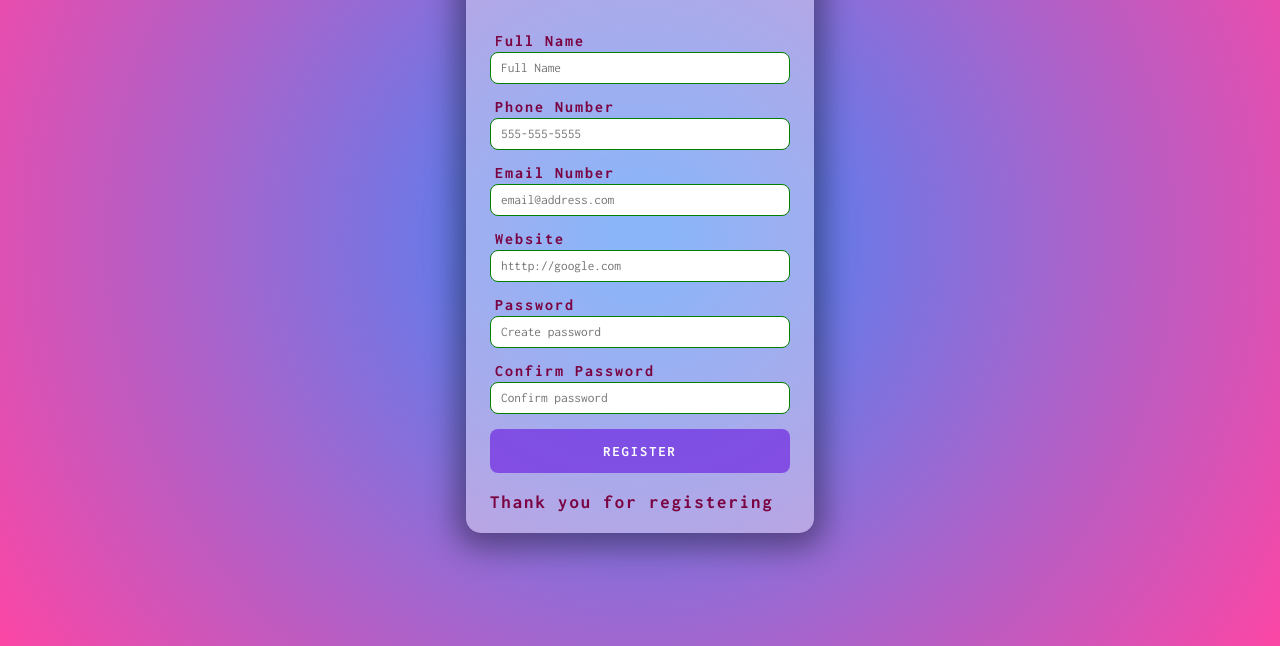
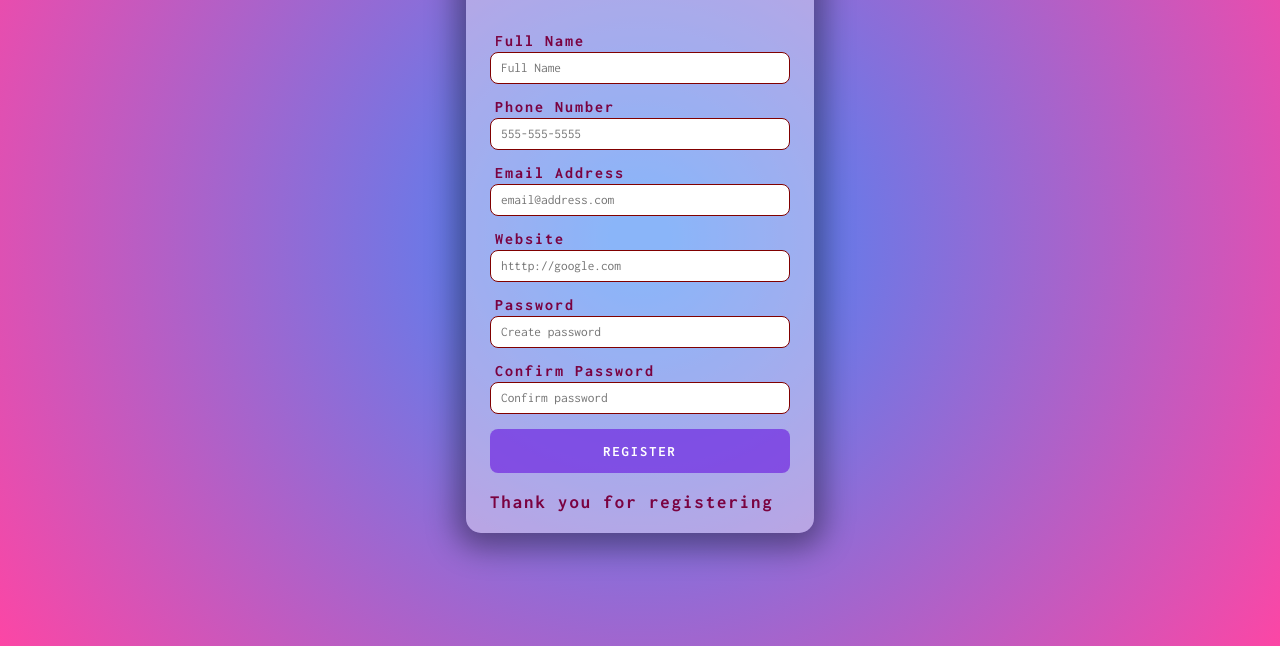
Before and after one commit to amakaogujiofor/JavaScript-Form-Validation, a plain HTML site: page index.html in a window 1280 px wide. Shown: the part 170-816 px from the top of the page. Drawn offline with Linux system fonts and the light colour scheme.

Commit message:
Added some Html Validation

```diff
--- a/index.html
+++ b/index.html
@@ -19,19 +19,35 @@
       <form id="form">
         <div class="form-group">
           <label for="name">Full Name</label>
-          <input type="text" name="" id="name" placeholder="Full Name" />
+          <input
+            type="text"
+            name=""
+            id="name"
+            placeholder="Full Name"
+            required
+            minlength="3"
+            maxlength="100"
+          />
         </div>
         <div class="form-group">
           <label for="phone">Phone Number</label>
-          <input type="tel" name="" id="phone" placeholder="555-555-5555" />
+          <input
+            type="tel"
+            name=""
+            id="phone"
+            placeholder="555-555-5555"
+            required
+            pattern="[0-9]{3}-[0-9]{3}-[0-9]{4}"
+          />
         </div>
         <div class="form-group">
-          <label for="email">Email Number</label>
+          <label for="email">Email Address</label>
           <input
             type="email"
             name=""
             id="email"
             placeholder="email@address.com"
+            required
           />
         </div>
         <div class="form-group">
@@ -41,6 +57,7 @@
             name=""
             id="website"
             placeholder="htttp://google.com"
+            required
           />
         </div>
         <div class="form-group">
@@ -50,6 +67,8 @@
             name=""
             id="password1"
             placeholder="Create password"
+            required
+            pattern="^(?=.*\d)(?=.*[a-z])(?=.*[A-Z])(?=.*[a-zA-Z]).{8,}$"
           />
         </div>
         <div class="form-group">
@@ -59,6 +78,8 @@
             name=""
             id="password2"
             placeholder="Confirm password"
+            required
+            pattern="^(?=.*\d)(?=.*[a-z])(?=.*[A-Z])(?=.*[a-zA-Z]).{8,}$"
           />
         </div>
         <button type="submit">Register</button>
```
